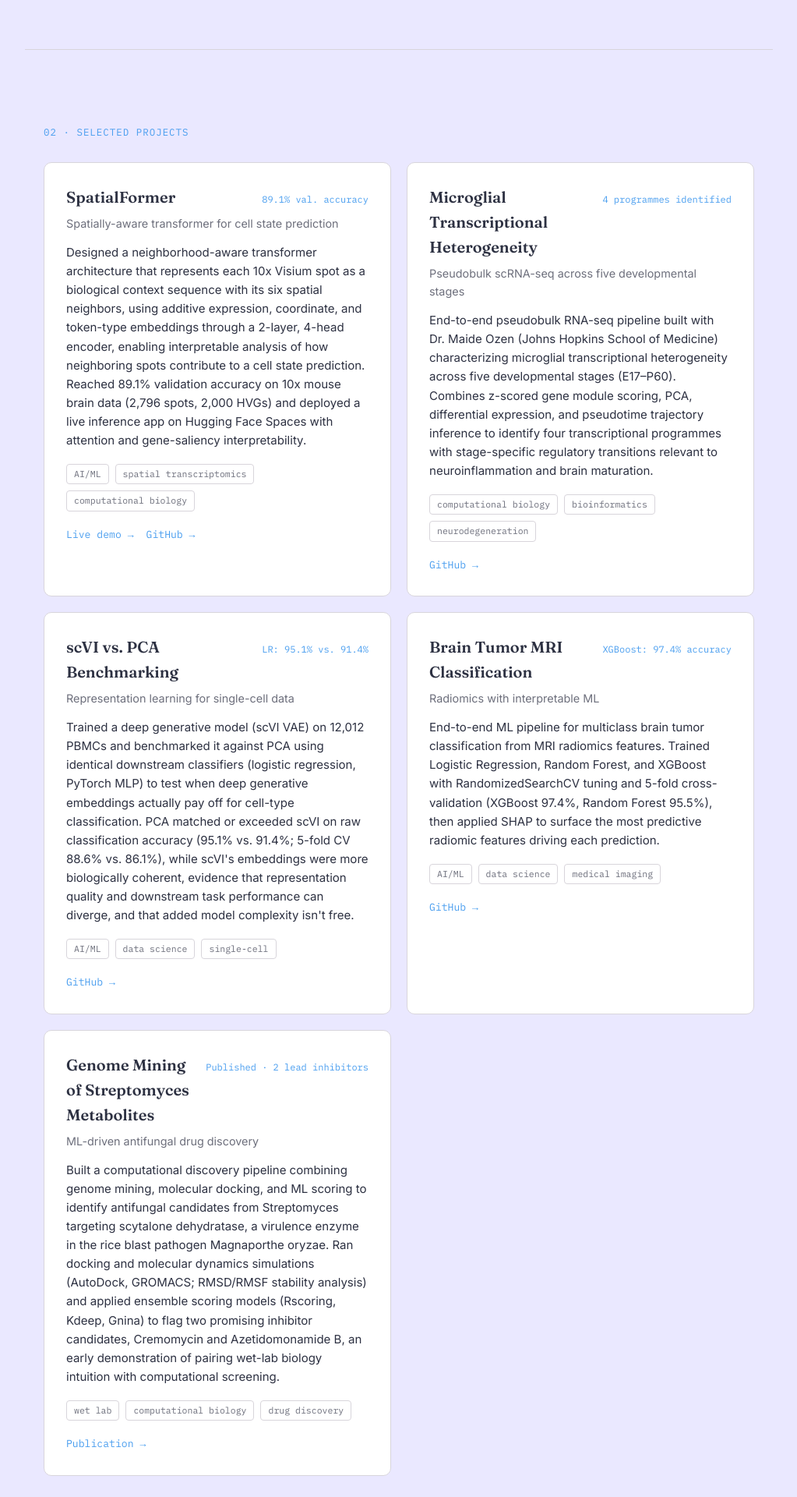
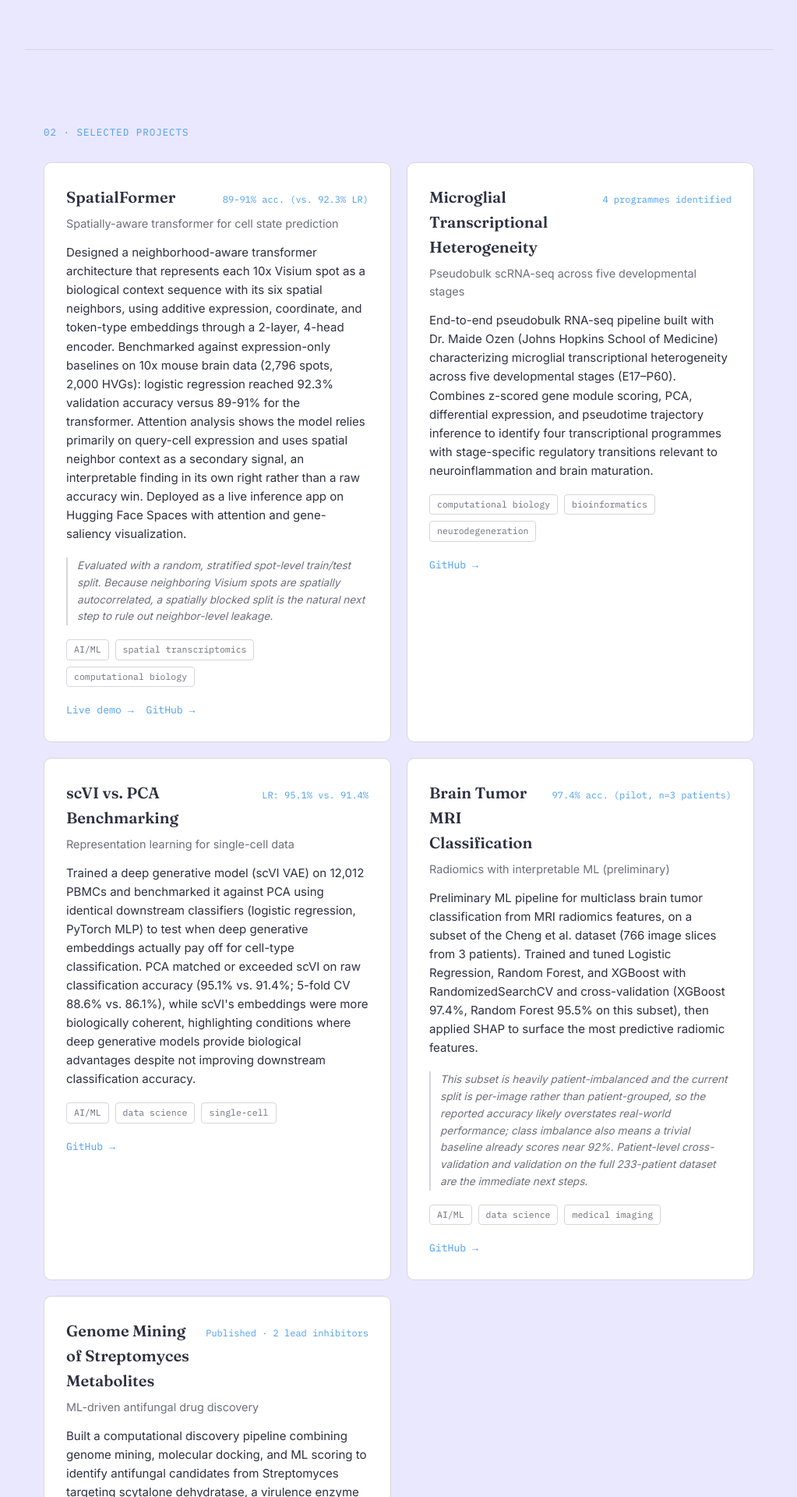
Before and after one commit to Varsini-Sakthi/Varsini-Sakthi.github.io, a Jekyll site: the page built from index.html, in a window 1280 px wide. Shown: the part 1658-3578 px from the top of the page at 78% size, without its empty margins (128-1151 px from the left). Built offline with Jekyll 4.4.1, drawn with Linux system fonts in a browser that asks for light colours; some of the changed text lies outside the part shown.

Commit message:
Update portfolio

```diff
--- a/_data/experience.yml
+++ b/_data/experience.yml
@@ -20,7 +20,7 @@
   tags: ["AI/ML", "data science", "brain tumor classification", "radiomics datasets"]
   points:
     - "Developed a multiclass ML pipeline for brain tumor classification from MRI radiomics features, training and tuning Logistic Regression, Random Forest, and XGBoost with RandomizedSearchCV and 5-fold cross-validation."
-    - "Used SHAP to identify the most predictive radiomic features for interpretability; XGBoost reached 97.4% accuracy, Random Forest 95.5%."
+    - "Used SHAP to identify the most predictive radiomic features for interpretability; XGBoost reached 97.4% accuracy, Random Forest 95.5%, on a preliminary 3-patient subset. Patient-level cross-validation on the full dataset is the next step to validate these numbers hold up."
 
 - role: "Teaching Assistant, Practical Computer Concepts"
   org: "Johns Hopkins University"
--- a/_data/projects.yml
+++ b/_data/projects.yml
@@ -1,16 +1,25 @@
 - title: "SpatialFormer"
   subtitle: "Spatially-aware transformer for cell state prediction"
   tags: ["AI/ML", "spatial transcriptomics", "computational biology"]
-  metric: "89.1% val. accuracy"
+  metric: "89-91% acc. (vs. 92.3% LR)"
   description: >-
     Designed a neighborhood-aware transformer architecture that represents
     each 10x Visium spot as a biological context sequence with its six
     spatial neighbors, using additive expression, coordinate, and
-    token-type embeddings through a 2-layer, 4-head encoder, enabling
-    interpretable analysis of how neighboring spots contribute to a cell
-    state prediction. Reached 89.1% validation accuracy on 10x mouse brain
-    data (2,796 spots, 2,000 HVGs) and deployed a live inference app on
-    Hugging Face Spaces with attention and gene-saliency interpretability.
+    token-type embeddings through a 2-layer, 4-head encoder. Benchmarked
+    against expression-only baselines on 10x mouse brain data (2,796
+    spots, 2,000 HVGs): logistic regression reached 92.3% validation
+    accuracy versus 89-91% for the transformer. Attention analysis shows
+    the model relies primarily on query-cell expression and uses spatial
+    neighbor context as a secondary signal, an interpretable finding in
+    its own right rather than a raw accuracy win. Deployed as a live
+    inference app on Hugging Face Spaces with attention and gene-saliency
+    visualization.
+  note: >-
+    Evaluated with a random, stratified spot-level train/test split.
+    Because neighboring Visium spots are spatially autocorrelated, a
+    spatially blocked split is the natural next step to rule out
+    neighbor-level leakage.
   links:
     - label: "Live demo"
       url: "https://huggingface.co/spaces/Varsini-Sakthi/Spatialformer"
@@ -44,22 +53,31 @@
     embeddings actually pay off for cell-type classification. PCA matched
     or exceeded scVI on raw classification accuracy (95.1% vs. 91.4%;
     5-fold CV 88.6% vs. 86.1%), while scVI's embeddings were more
-    biologically coherent, evidence that representation quality and downstream task performance can diverge,
-    and that added model complexity isn't free.
+    biologically coherent, highlighting conditions where deep generative
+    models provide biological advantages despite not improving downstream
+    classification accuracy.
   links:
     - label: "GitHub"
       url: "https://github.com/Varsini-Sakthi"
 
 - title: "Brain Tumor MRI Classification"
-  subtitle: "Radiomics with interpretable ML"
+  subtitle: "Radiomics with interpretable ML (preliminary)"
   tags: ["AI/ML", "data science", "medical imaging"]
-  metric: "XGBoost: 97.4% accuracy"
+  metric: "97.4% acc. (pilot, n=3 patients)"
   description: >-
-    End-to-end ML pipeline for multiclass brain tumor classification from
-    MRI radiomics features. Trained Logistic Regression, Random Forest, and
-    XGBoost with RandomizedSearchCV tuning and 5-fold cross-validation
-    (XGBoost 97.4%, Random Forest 95.5%), then applied SHAP to surface the
-    most predictive radiomic features driving each prediction.
+    Preliminary ML pipeline for multiclass brain tumor classification from
+    MRI radiomics features, on a subset of the Cheng et al. dataset (766
+    image slices from 3 patients). Trained and tuned Logistic Regression,
+    Random Forest, and XGBoost with RandomizedSearchCV and cross-validation
+    (XGBoost 97.4%, Random Forest 95.5% on this subset), then applied SHAP
+    to surface the most predictive radiomic features.
+  note: >-
+    This subset is heavily patient-imbalanced and the current split is
+    per-image rather than patient-grouped, so the reported accuracy likely
+    overstates real-world performance; class imbalance also means a
+    trivial baseline already scores near 92%. Patient-level
+    cross-validation and validation on the full 233-patient dataset are
+    the immediate next steps.
   links:
     - label: "GitHub"
       url: "https://github.com/Varsini-Sakthi"
--- a/assets/css/style.css
+++ b/assets/css/style.css
@@ -532,6 +532,15 @@ a {
   margin: 0 0 18px;
 }
 
+.project-note {
+  font-size: 0.85rem;
+  color: var(--text-dim);
+  font-style: italic;
+  border-left: 2px solid var(--border);
+  padding-left: 12px;
+  margin: 0 0 18px;
+}
+
 .project-tags {
   display: flex;
   flex-wrap: wrap;
--- a/index.html
+++ b/index.html
@@ -66,6 +66,7 @@ title: ""
       </div>
       <p class="project-subtitle">{{ project.subtitle }}</p>
       <p class="project-desc">{{ project.description }}</p>
+      {% if project.note and project.note != "" %}<p class="project-note">{{ project.note }}</p>{% endif %}
       <div class="project-tags">
         {% for tag in project.tags %}<span class="tag">{{ tag }}</span>{% endfor %}
       </div>
```
